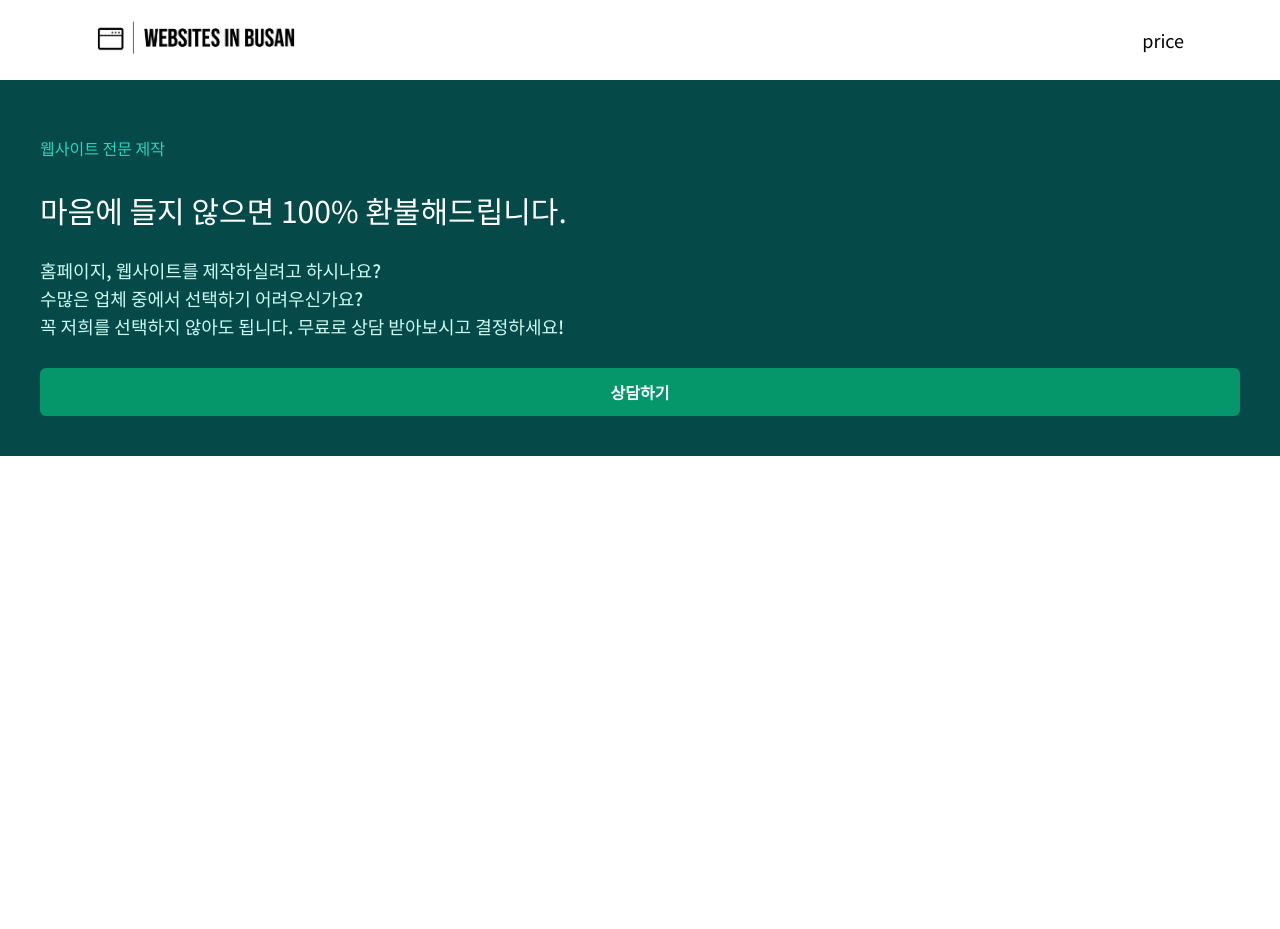
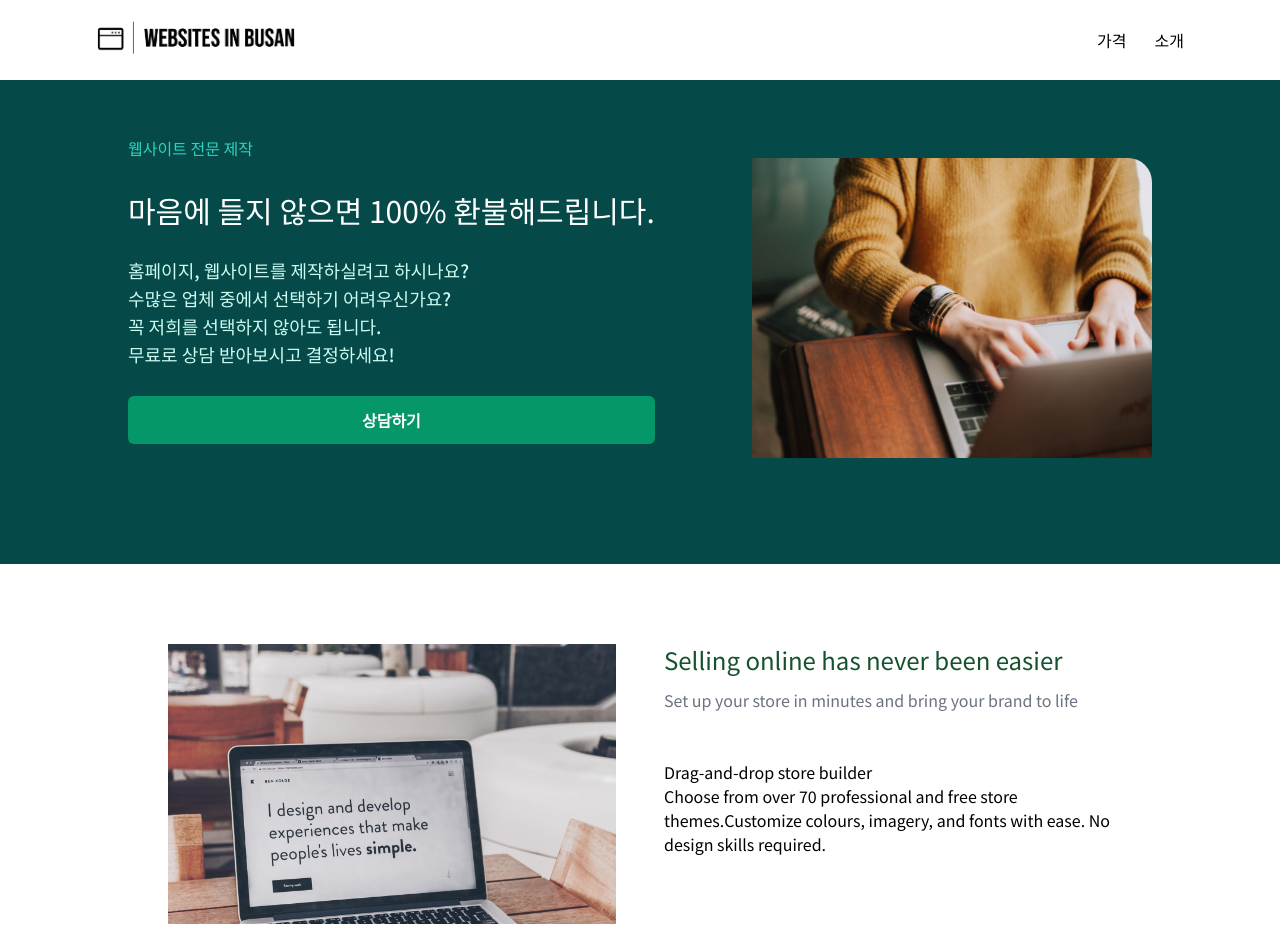
Before and after one commit to yoojat/busan_website, a Next.js app: page / in a window 1280 px wide. Before the commit the page ends 800 px from the top, so only its background shows below. Built offline with nearby package versions, Linux system fonts and the light colour scheme.

Commit message:
레이아웃 수정

```diff
--- a/components/Layout.tsx
+++ b/components/Layout.tsx
@@ -1,7 +1,7 @@
 import React, { useEffect, useState } from 'react';
 import NavBar from './NavBar';
 import tw from 'tailwind-styled-components';
-import { bgColor } from '../libs/options';
+import { bgColor, menus } from '../libs/options';
 import { mediaSize } from '../libs/media';
 import { Router } from 'next/router';
 
@@ -44,7 +44,7 @@ export default function Layout({ children }: IProps) {
       <NavBar
         isSideMenuShow={isSideMenuShow}
         setIsSideMenuShow={setIsSideMenuShow}
-        menuItems={[{ name: 'price', path: '/price' }]}
+        menuItems={[...menus]}
       />
       <ContentLayout $isSideMenuShow={isSideMenuShow}>{children}</ContentLayout>
     </>
--- a/components/NavBar.tsx
+++ b/components/NavBar.tsx
@@ -13,12 +13,14 @@ px-7
 lg:px-24
 fixed
 w-full
+bg-white
 `;
 
 const MenuBarContainer = tw.div`
 block
 z-50
 lg:hidden
+
 `;
 
 const ImageContainer = tw.div`
@@ -30,7 +32,7 @@ w-4/5
 max-w-[18.75em]
 h-screen
 ${(props) => (props.$isSideMenuShow ? 'right-0' : '-right-full')}
-transition-all
+transition-transform
 duration-500
 ease-menu-in-out
 top-0
@@ -40,11 +42,15 @@ lg:top-auto
 lg:w-auto
 lg:flex
 lg:relative
-lg:space-x-2
+lg:space-x-7
 text-lg
-bg-yellow-300
+bg-zinc-100
 z-50
-bg-white-100
+px-8
+pt-5
+lg:px-0
+lg:pt-5
+lg:bg-transparent
 `;
 
 const MenuBarIcon = tw.svg<{ $isSideMenuShow: boolean }>`
@@ -55,10 +61,14 @@ cursor-pointer
 animate-wiggle
 `;
 
-const TopMenuItem = tw.div``;
+const TopMenuItem = tw.div`
+text-base
+font-medium
+pb-5
+`;
 
 const DarkCover = tw.div<{ $isSideMenuShow: boolean }>`
-${(props) => (props.$isSideMenuShow ? 'bg-slate-500/50' : '')}
+${(props) => (props.$isSideMenuShow ? 'bg-gray-900/80' : '')}
 ${(props) => (props.$isSideMenuShow ? 'visible' : 'invisible')}
 transition-all
 duration-500
@@ -66,6 +76,13 @@ w-full
 h-screen
 absolute
 -z-10
+`;
+
+const SideBarLogoContainer = tw.div`
+lg:hidden
+border-b
+border-b-gray-400
+mb-5
 `;
 
 interface MenuItem {
@@ -101,6 +118,19 @@ export default function NavBar({
           </a>
         </Link>
         <MenuContainer $isSideMenuShow={isSideMenuShow}>
+          <SideBarLogoContainer>
+            <Link href='/'>
+              <a>
+                <Image
+                  src={logo}
+                  alt={title}
+                  width={200}
+                  height={50}
+                  objectFit='contain'
+                />
+              </a>
+            </Link>
+          </SideBarLogoContainer>
           {menuItems.map((menuItem, index) => (
             <Link href={menuItem.path} key={index}>
               <a>
--- a/libs/options.ts
+++ b/libs/options.ts
@@ -1,3 +1,7 @@
 export const bgColor = 'bg-teal-700';
 export const logo = '/logo.png';
 export const title = 'Website In Busan';
+export const menus = [
+  { name: '가격', path: '/price' },
+  { name: '소개', path: '/about' },
+];
--- a/pages/index.tsx
+++ b/pages/index.tsx
@@ -1,11 +1,32 @@
 import type { NextPage } from 'next';
+import Image from 'next/image';
 import tw from 'tailwind-styled-components';
 
-const Wrapper = tw.div`
-  bg-[#054a49]
+const TopSection = tw.div`
   pt-14
   px-10
+  pb-20
+  bg-[#054a49]
+
 `;
+const TopContentContainer = tw.div`
+  flex
+  lg:justify-between
+  lg:items-center
+  flex-wrap
+  max-w-screen-lg
+  mx-auto
+`;
+
+const HeadSection = tw.section`
+w-full
+lg:w-auto
+`;
+const ImageSection = tw.section`
+hidden
+lg:block
+`;
+
 const TitleContainer = tw.div``;
 const TopSmallTitle = tw.div`
   text-teal-400
@@ -40,11 +61,54 @@ duration-300
 active:bg-emerald-900
 `;
 
-const ImageContainer = tw.div``;
+const ImageContainer = tw.div`
+  relative
+  `;
+
+const BodySection = tw.section`
+  mt-20
+
+`;
+const BodyItem = tw.div`
+  px-10
+  max-w-screen-lg
+  mx-auto
+  flex
+  flex-wrap
+  flex-col
+  justify-center
+  items-center
+  lg:items-start
+  lg:flex-row
+  lg:justify-between
+`;
+const DescriptionImage = tw.div`
+  max-w-md
+`;
+const DescriptionBox = tw.div`
+  max-w-md
+  mt-10
+  lg:mt-0
+`;
+const TitleDescription = tw.h2`
+  text-green-900
+  text-2xl
+  mb-3
+`;
+const SubTitleDescription = tw.div`
+  text-gray-500
+  mb-12
+`;
+const SmallDescription = tw.div``;
+const SmallDescriptionTitle = tw.div``;
+const SmallSubDescriptionContent = tw.div``;
 
 const Home: NextPage = () => {
   return (
-    <Wrapper>
+    <>
+      <TopSection>
+        <TopContentContainer>
+          <HeadSection>
             <TitleContainer>
               <TopSmallTitle>
                 <h3>웹사이트 전문 제작</h3>
@@ -56,15 +120,62 @@ const Home: NextPage = () => {
                 홈페이지, 웹사이트를 제작하실려고 하시나요?
                 <br />
                 수많은 업체 중에서 선택하기 어려우신가요?
-          <br />꼭 저희를 선택하지 않아도 됩니다. 무료로 상담 받아보시고
-          결정하세요!
+                <br />꼭 저희를 선택하지 않아도 됩니다.
+                <br />
+                무료로 상담 받아보시고 결정하세요!
               </SubText>
               <ButotnContainer>
                 <ContactBtn>상담하기</ContactBtn>
               </ButotnContainer>
             </TitleContainer>
-      <ImageContainer></ImageContainer>
-    </Wrapper>
+          </HeadSection>
+          <ImageSection>
+            <ImageContainer>
+              <Image
+                src={'/main_image.jpg'}
+                alt='make_web_main_image'
+                width={400}
+                height={300}
+                objectFit='cover' // change to suit your needs
+                className='rounded-tr-3xl' // just an example
+              />
+            </ImageContainer>
+          </ImageSection>
+        </TopContentContainer>
+      </TopSection>
+      <BodySection>
+        <BodyItem>
+          <DescriptionImage>
+            <Image
+              src={'/main_image2.jpg'}
+              alt='make_web_main_image'
+              width={800}
+              height={500}
+              objectFit='cover'
+            />
+          </DescriptionImage>
+
+          <DescriptionBox>
+            <TitleDescription>
+              Selling online has never been easier
+            </TitleDescription>
+            <SubTitleDescription>
+              Set up your store in minutes and bring your brand to life
+            </SubTitleDescription>
+            <SmallDescription>
+              <SmallDescriptionTitle>
+                Drag-and-drop store builder
+              </SmallDescriptionTitle>
+              <SmallSubDescriptionContent>
+                Choose from over 70 professional and free store themes.Customize
+                colours, imagery, and fonts with ease. No design skills
+                required.
+              </SmallSubDescriptionContent>
+            </SmallDescription>
+          </DescriptionBox>
+        </BodyItem>
+      </BodySection>
+    </>
   );
 };
 
```
Also changed, not shown: public/main_image2.jpg (added), public/main_image3.jpg (added). Lines whose indentation alone changed are shown as unchanged.
